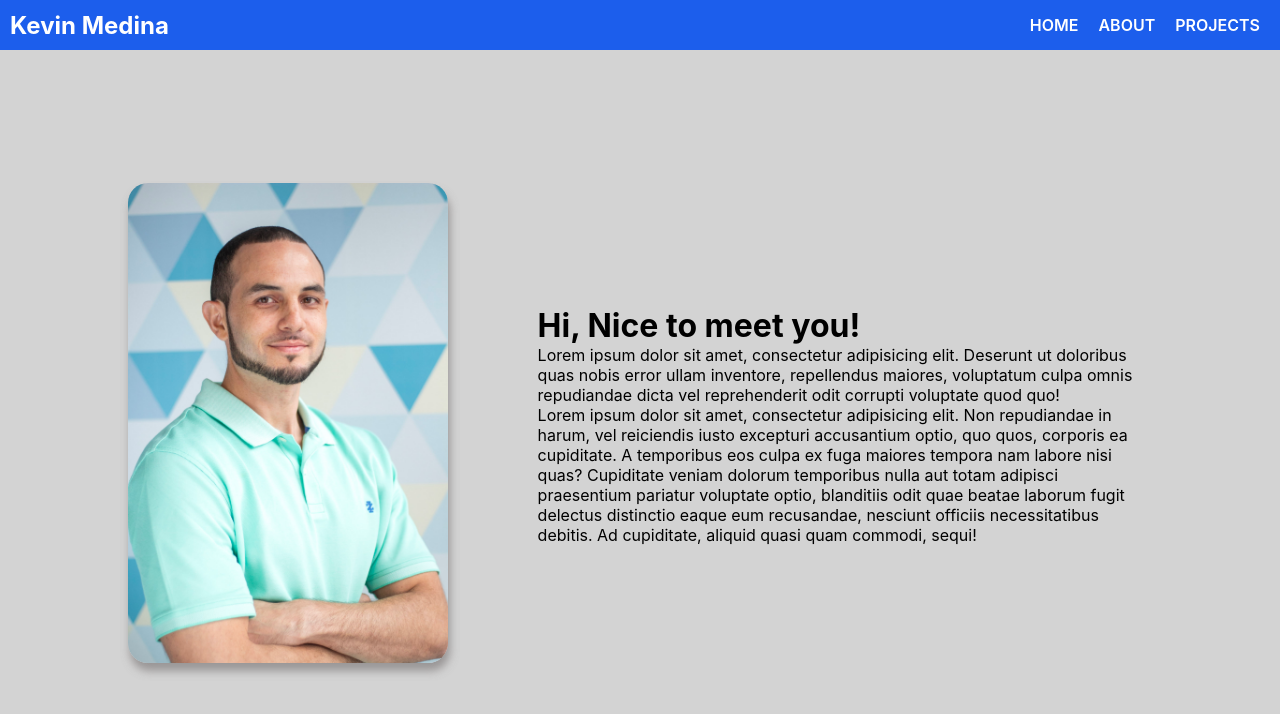
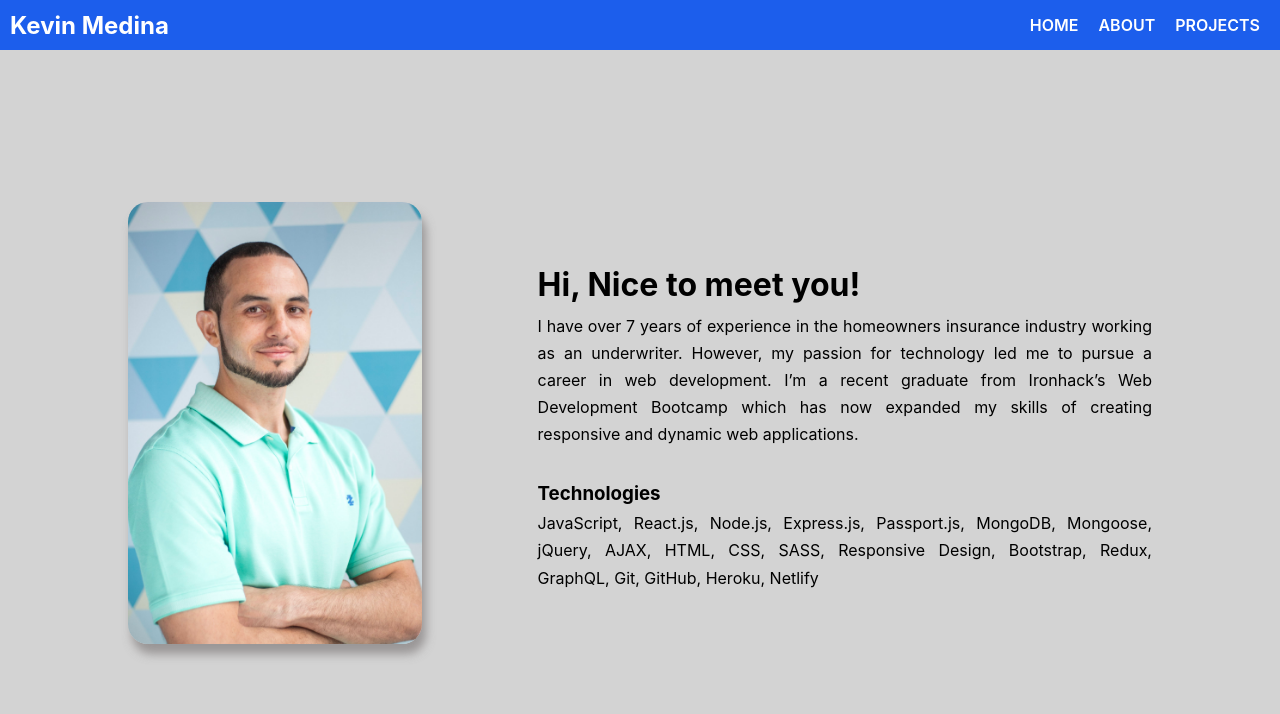
Before and after one commit to kevmedina/portfolio, a React (Create React App) app: page /about in a window 1280 px wide. Shown: the top 714 px of the page. Built offline with nearby package versions, Linux system fonts and the light colour scheme.

Commit message:
add bio info + css color variable

```diff
--- a/src/App.css
+++ b/src/App.css
@@ -3,3 +3,7 @@
   padding: 0;
   box-sizing: border-box;
 }
+
+:root {
+  --light-blue: #1c5eec;
+}
--- a/src/components/About/About.css
+++ b/src/components/About/About.css
@@ -23,7 +23,13 @@
 }
 
 img {
-  width: 25vw;
+  width: 23vw;
   border-radius: 20px;
-  box-shadow: 2px 8px 8px rgba(126, 121, 121, 0.671);
+  box-shadow: 4px 10px 10px rgba(126, 121, 121, 0.671);
 }
+
+.about-info > div {
+  margin: 30px 0;
+  text-align: justify;
+  line-height: 1.7;
+}
--- a/src/components/About/About.js
+++ b/src/components/About/About.js
@@ -8,24 +8,26 @@ const About = () => {
         <div>
           <img src="../../images/profile_pic.jpeg" alt="profile-pic" />
         </div>
+        <div className="about-info">
           <div>
             <h1>Hi, Nice to meet you!</h1>
             <p>
-            Lorem ipsum dolor sit amet, consectetur adipisicing elit. Deserunt
-            ut doloribus quas nobis error ullam inventore, repellendus maiores,
-            voluptatum culpa omnis repudiandae dicta vel reprehenderit odit
-            corrupti voluptate quod quo!
+              I have over 7 years of experience in the homeowners insurance
+              industry working as an underwriter. However, my passion for
+              technology led me to pursue a career in web development. I’m a
+              recent graduate from Ironhack’s Web Development Bootcamp which has
+              now expanded my skills of creating responsive and dynamic web
+              applications.
             </p>
+          </div>
+          <div>
+            <h3>Technologies</h3>
             <p>
-            Lorem ipsum dolor sit amet, consectetur adipisicing elit. Non
-            repudiandae in harum, vel reiciendis iusto excepturi accusantium
-            optio, quo quos, corporis ea cupiditate. A temporibus eos culpa ex
-            fuga maiores tempora nam labore nisi quas? Cupiditate veniam dolorum
-            temporibus nulla aut totam adipisci praesentium pariatur voluptate
-            optio, blanditiis odit quae beatae laborum fugit delectus distinctio
-            eaque eum recusandae, nesciunt officiis necessitatibus debitis. Ad
-            cupiditate, aliquid quasi quam commodi, sequi!
+              JavaScript, React.js, Node.js, Express.js, Passport.js, MongoDB,
+              Mongoose, jQuery, AJAX, HTML, CSS, SASS, Responsive Design,
+              Bootstrap, Redux, GraphQL, Git, GitHub, Heroku, Netlify
             </p>
+          </div>
         </div>
       </div>
     </div>
--- a/src/components/Home/Home.css
+++ b/src/components/Home/Home.css
@@ -10,7 +10,7 @@
 
 header {
   text-align: center;
-  color: blue;
+  color: var(--light-blue);
   width: 50%;
   line-height: 1.5;
 }
@@ -18,11 +18,11 @@ header {
 header h1 {
   font-size: 2rem;
   margin: 40px 0;
-  color: blue;
+  color: var(--light-blue);
 }
 
 .home-link {
-  background-color: #2626f1e0;
+  background-color: var(--light-blue);
   padding: 10px 20px;
   color: #ffffff;
   text-decoration: none;
@@ -33,5 +33,5 @@ header h1 {
 
 .home-link:hover {
   background-color: lightgrey;
-  color: blue;
+  color: var(--light-blue);
 }
--- a/src/components/Navbar/Navbar.css
+++ b/src/components/Navbar/Navbar.css
@@ -1,7 +1,7 @@
 nav {
   width: 100vw;
   height: 50px;
-  background-color: #1c5eec;
+  background-color: var(--light-blue);
   display: flex;
   justify-content: space-between;
   align-items: center;
```
Lines whose indentation alone changed are shown as unchanged.
